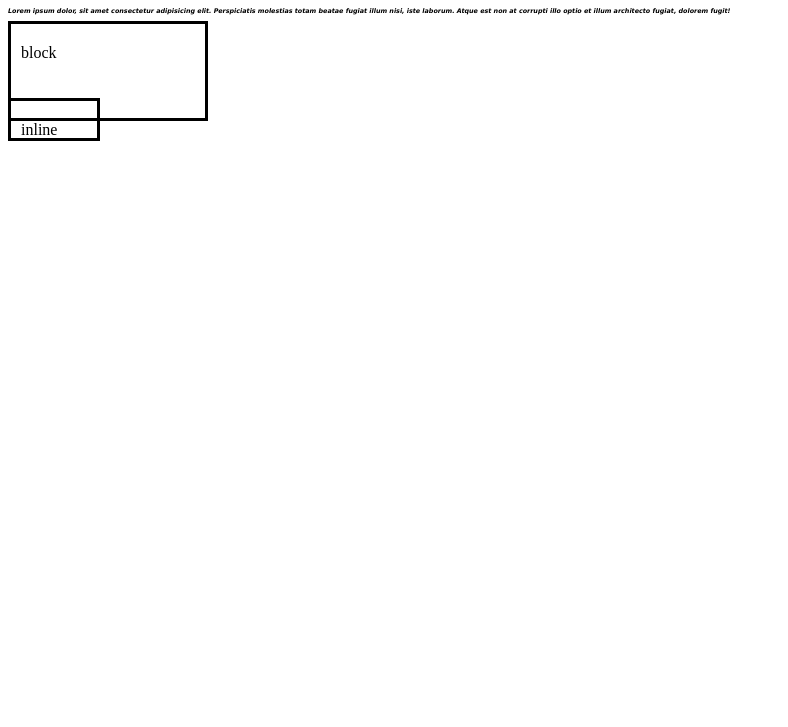
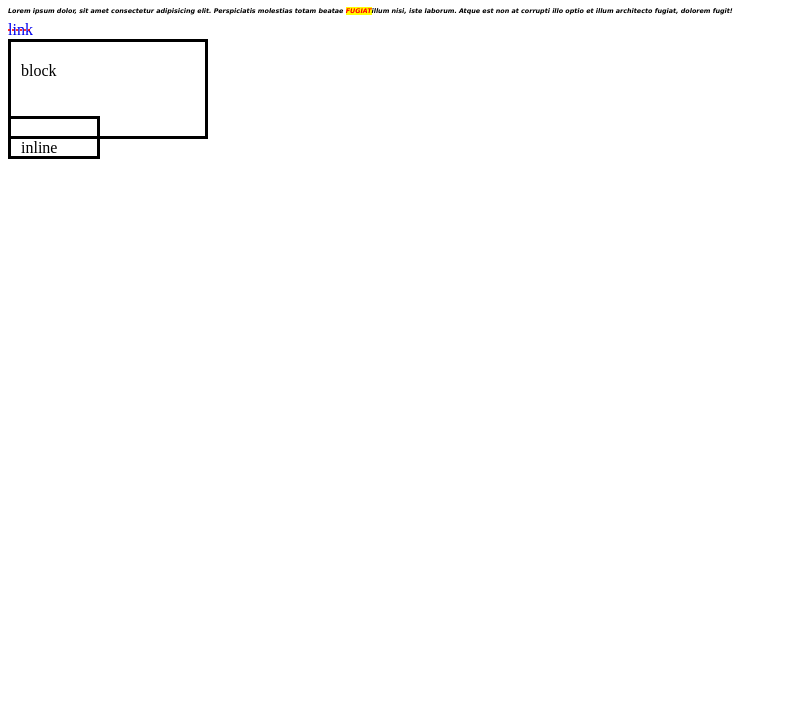
Before and after one commit to pedro-almeida97/fundamentosCSS, a plain HTML site: page index.html in a window 1280 px wide. Shown: the part 73-800 px from the top of the page, without its empty margins (0-788 px from the left). Drawn offline with Linux system fonts and the light colour scheme.

Commit message:
color,text tranform, text-decoration

```diff
--- a/index.html
+++ b/index.html
@@ -11,9 +11,10 @@
 
     <p>
       Lorem ipsum dolor, sit amet consectetur adipisicing elit. Perspiciatis
-      molestias totam beatae fugiat illum nisi, iste laborum. Atque est non at
-      corrupti illo optio et illum architecto fugiat, dolorem fugit!
+      molestias totam beatae <mark>fugiat</mark>illum nisi, iste laborum. Atque
+      est non at corrupti illo optio et illum architecto fugiat, dolorem fugit!
     </p>
+    <a href="#">link</a>
     <div class="padding">block</div>
 
     <span class="padding">inline</span>
--- a/style.css
+++ b/style.css
@@ -1,3 +1,12 @@
+mark {
+  color: red;
+  text-transform: uppercase;
+}
+
+a {
+  text-decoration: line-through red dotted;
+}
+
 p {
   font-family: 'Lucida Sans', 'Lucida Sans Regular', 'Lucida Grande',
     'Lucida Sans Unicode', Geneva, Verdana, sans-serif;
```
